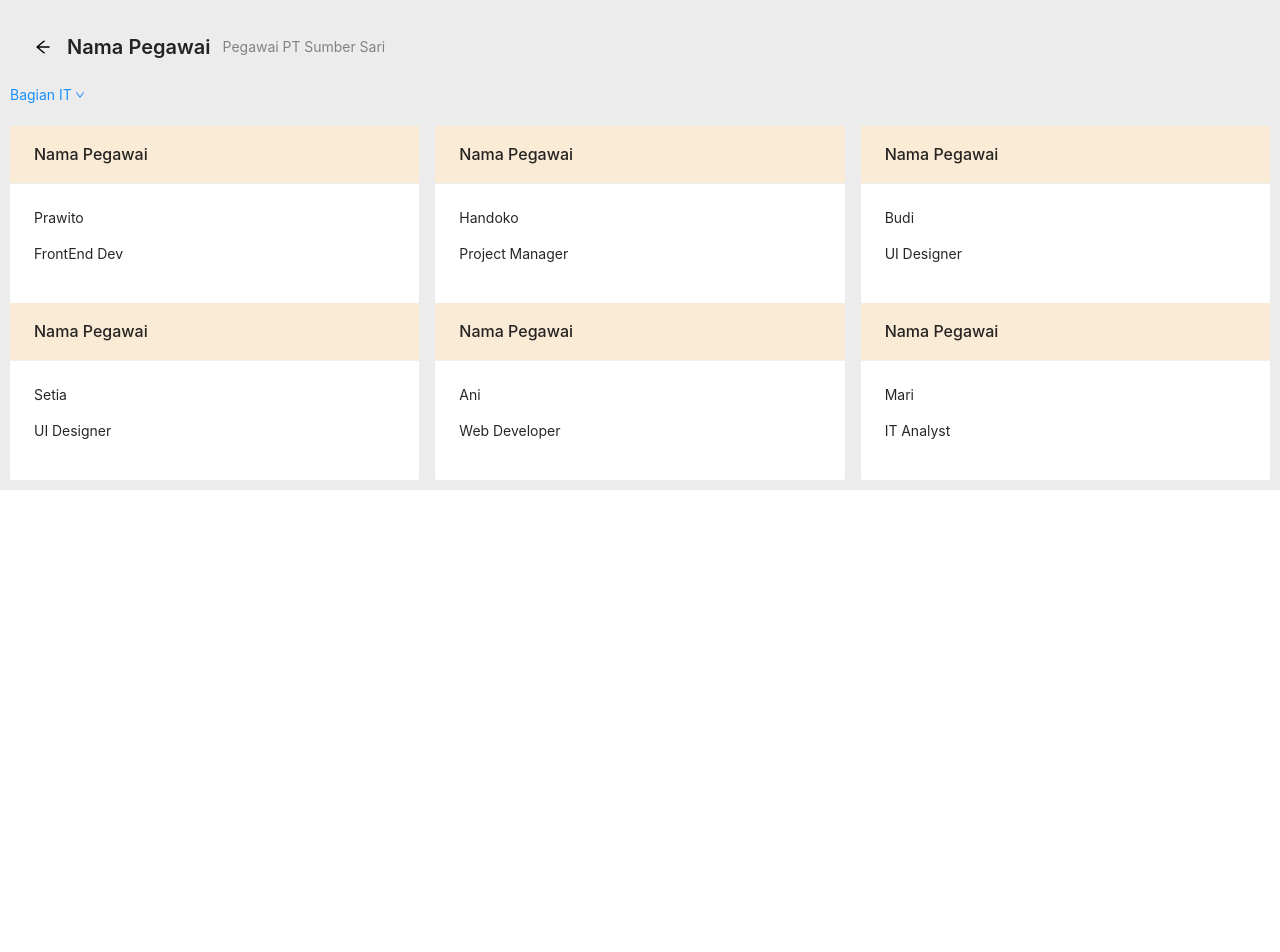
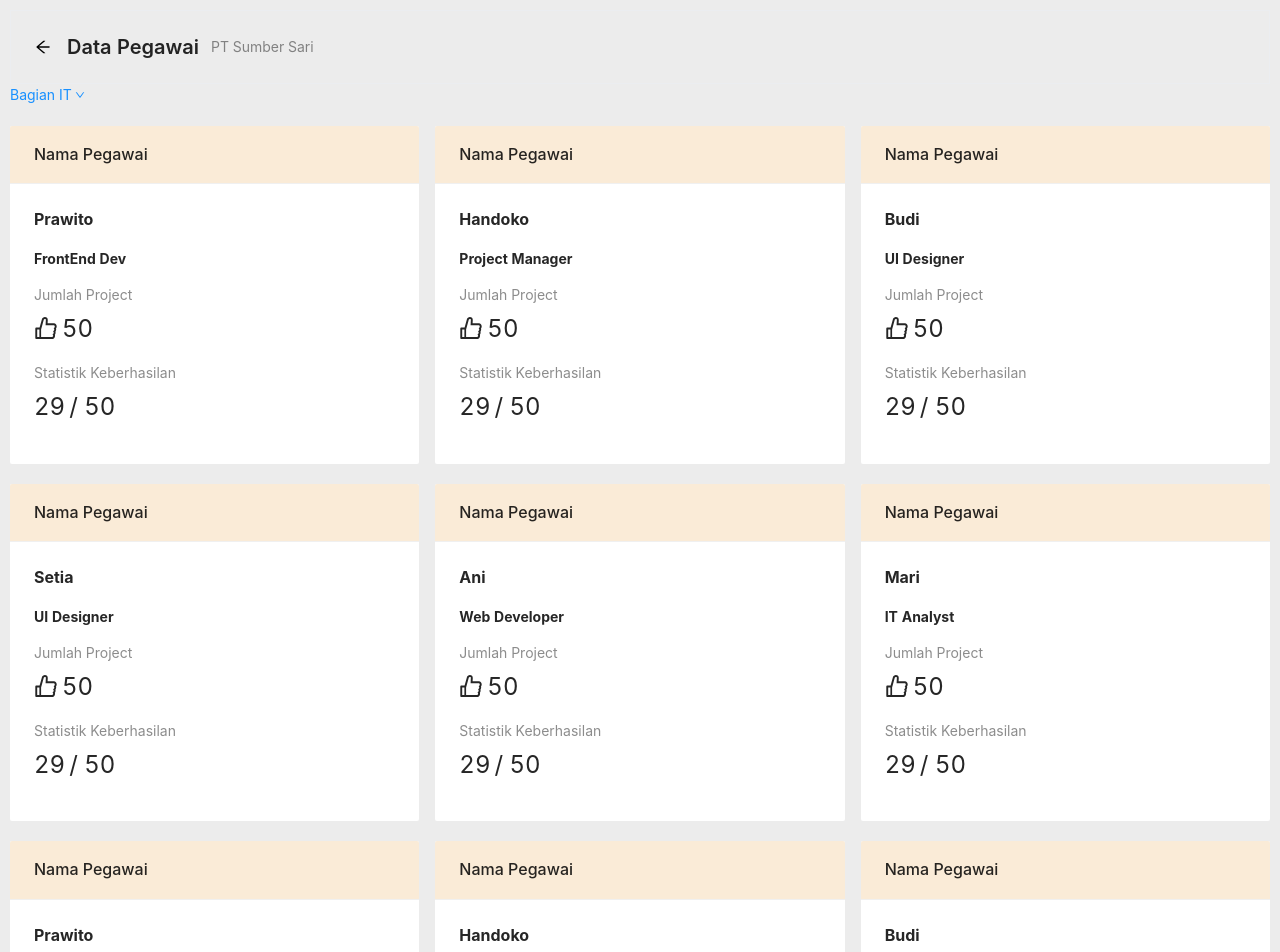
Before and after one commit to zhahirasalma/WEB3A-425980-ZhahiraSalma-REACT, a React (Create React App) app: page / in a window 1280 px wide. Shown: the top 952 px of the page. Before the commit the page ends 800 px from the top, so only its background shows below. Built offline with nearby package versions, Linux system fonts and the light colour scheme.

Commit message:
2nd commit antd

```diff
--- a/src/App.css
+++ b/src/App.css
@@ -72,3 +72,24 @@
     border-bottom: 1px solid #f0f0f0;
     border-radius: 2px 2px 0 0;
   }
+
+  .title{
+    font-weight: bold;
+    font-size: 16px;
+  }
+
+  .subtitle{
+    font-weight: bold;
+    font-size: 14px;
+  }
+
+  .statistik{
+    display: inline-block;
+    margin-right: 100px;
+    align-items: center;
+  }
+
+  .ant-card-body {
+    padding: 24px;
+    margin-bottom: 20px;
+}
--- a/src/App.js
+++ b/src/App.js
@@ -1,8 +1,9 @@
 import React from 'react';
-// import logo from './logo.svg';
 import './App.css';
 import { Card, Col, Row } from 'antd';
 import { PageHeader } from 'antd';
+import { Statistic } from 'antd';
+import { LikeOutlined } from '@ant-design/icons';
 import { Menu, Dropdown } from 'antd';
 import { DownOutlined } from '@ant-design/icons';
 
@@ -51,6 +52,18 @@ function App(){
     {
       title:"Mari",
       job:"IT Analyst",
+    },
+    {
+      title:"Prawito",
+      job:"FrontEnd Dev",
+    },
+    {
+      title:"Handoko",
+      job:"Project Manager",
+    },
+    {
+      title:"Budi",
+      job:"UI Designer",
     }
   ]
 
@@ -59,8 +72,8 @@ function App(){
       <PageHeader
       className="site-page-header"
       onBack={() => null}
-      title="Nama Pegawai"
-      subTitle="Pegawai PT Sumber Sari"
+      title="Data Pegawai"
+      subTitle="PT Sumber Sari"
     />
     <Dropdown overlay={MyMenu}>
         <a className="ant-dropdown-link" onClick={e => e.preventDefault()}>
@@ -76,7 +89,9 @@ function App(){
         <Col span={8}>
         <Card title="Nama Pegawai" bordered={false}>
           <p className="title">{data.title}</p>
-          <p>{data.job}</p>
+          <p className="subtitle">{data.job}</p>
+          <p className="statistik"><Statistic title="Jumlah Project" value={50} prefix={<LikeOutlined />} /></p>
+          <p className="statistik"><Statistic title="Statistik Keberhasilan" value={29} suffix="/ 50" /></p>
         </Card>
         </Col>
         )}
```
